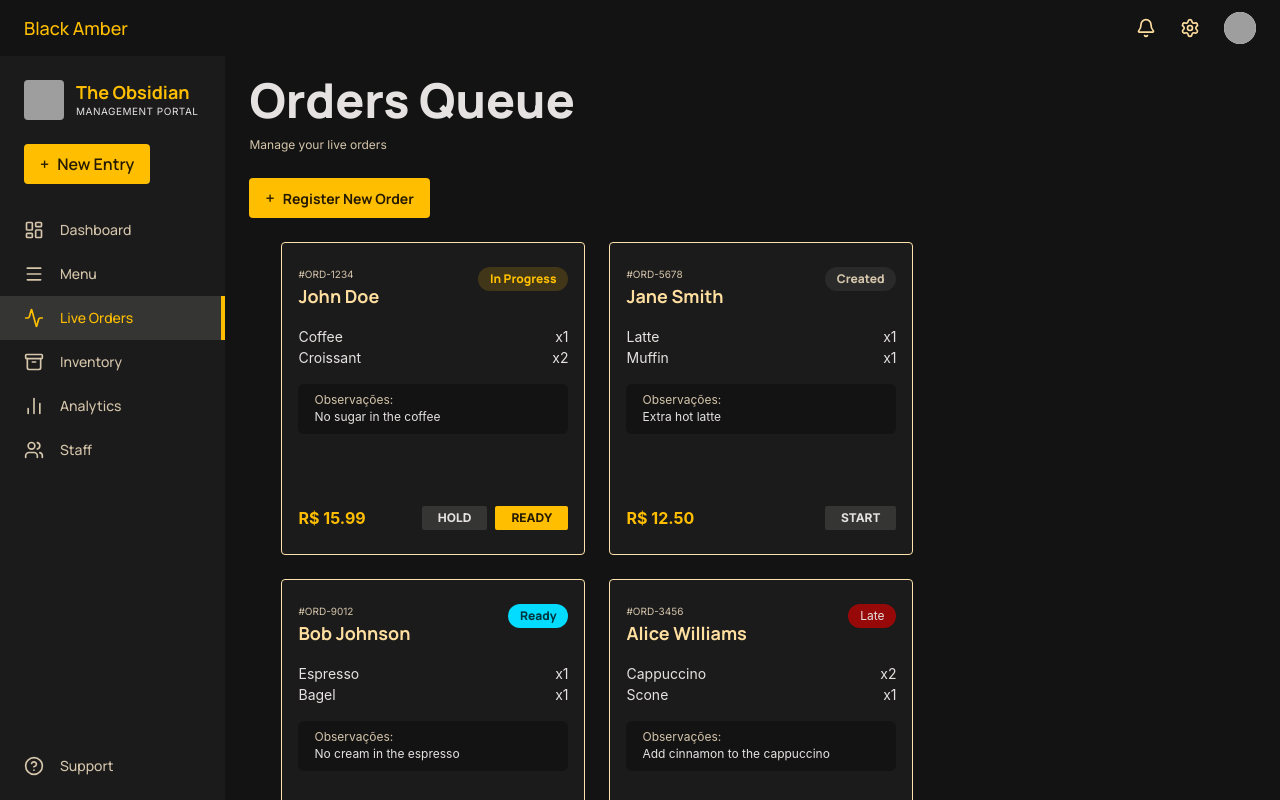
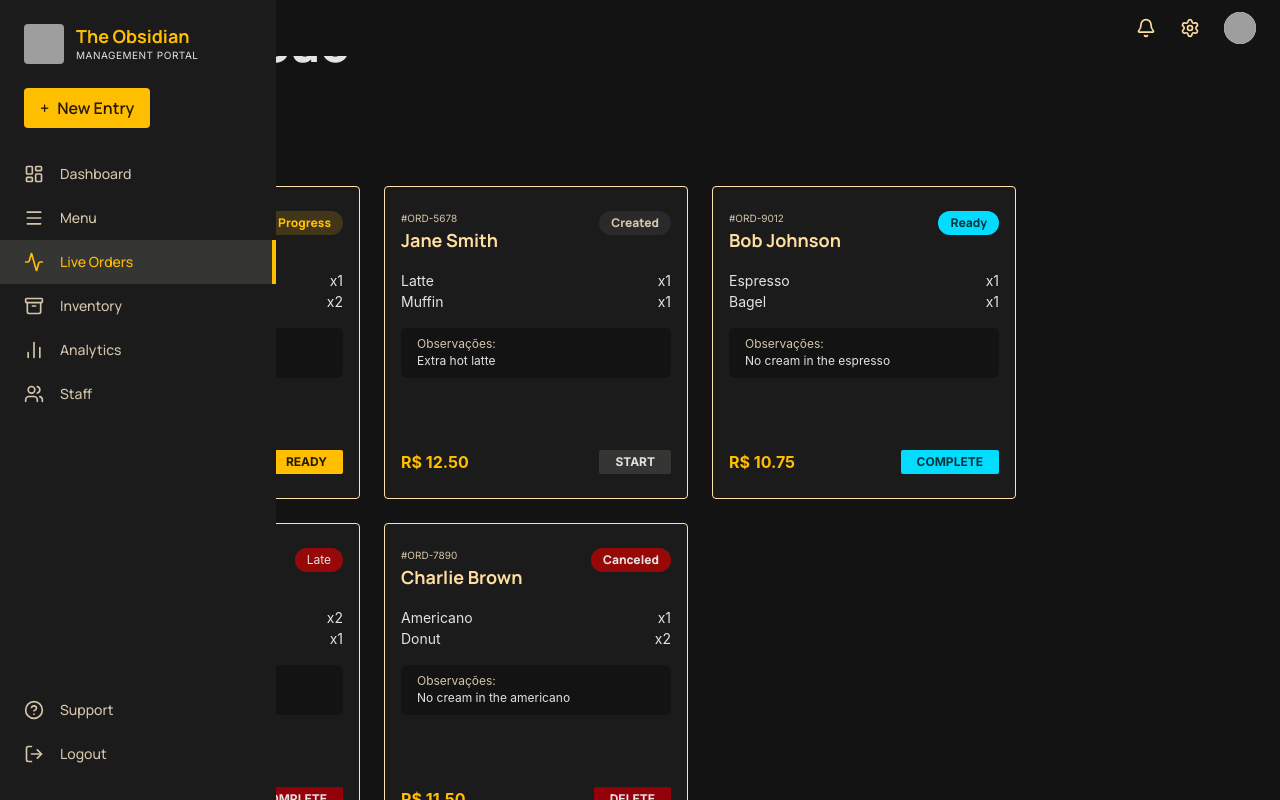
Before and after one commit to MarcosWillianAP1K/front-black-amber-coffe-Front, a React (Vite) app: page /live-orders in a window 1280 px wide. Shown: the top 800 px of the page. Built offline with nearby package versions, Linux system fonts and the light colour scheme; grey boxes are pictures that could not be loaded.

Commit message:
style: Make NavBar components fixed for consistent layout across the application

```diff
--- a/src/layout/NavBarLeft.tsx
+++ b/src/layout/NavBarLeft.tsx
@@ -26,7 +26,7 @@ const mainLinks = [
 
 export function NavBarLeft() {
     return (
-        <aside className="w-69 h-screen bg-(--Widget-background) flex flex-col py-6 gap-6">
+        <aside className="fixed w-69 h-screen bg-(--Widget-background) flex flex-col py-6 gap-6">
 
             {/* SEÇÃO 1: Perfil do Usuário */}
             <PerfilNav />
--- a/src/layout/NavBarTop.tsx
+++ b/src/layout/NavBarTop.tsx
@@ -9,7 +9,7 @@ import {
 export function NavBarTop() {
     return (
 
-        <div className="w-full h-14 bg-(--Nav-bar-background) text-white flex items-center justify-between px-6">
+        <div className="fixed w-full h-14 bg-(--Nav-bar-background) text-white flex items-center justify-between px-6">
 
             <div>
                 <h1 className="text-(--Primary) font-medium font-primary text-lg">Black Amber</h1>
--- a/vite.config.ts
+++ b/vite.config.ts
@@ -10,5 +10,6 @@ export default defineConfig({
   server: {
   host: true,
   port: 5173,
+  open: true,
 }
 })
```
